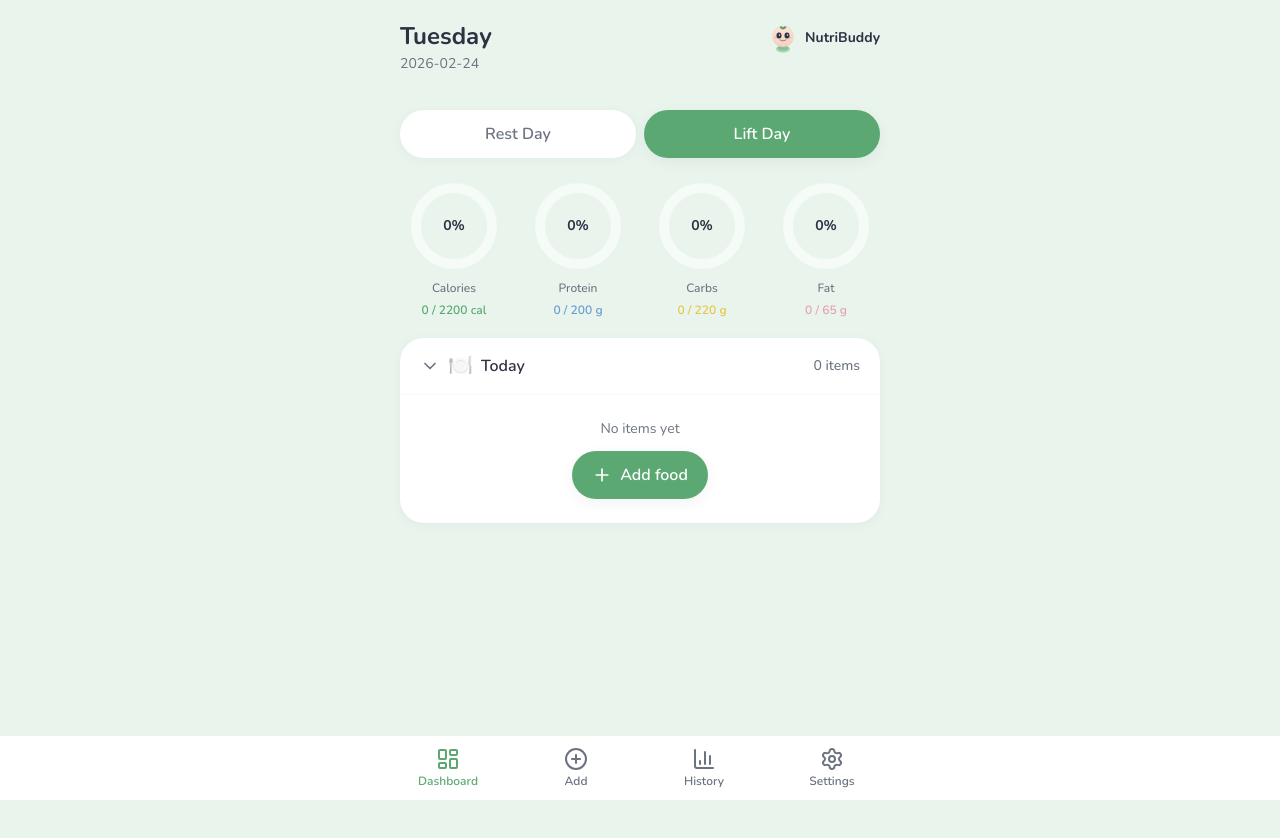
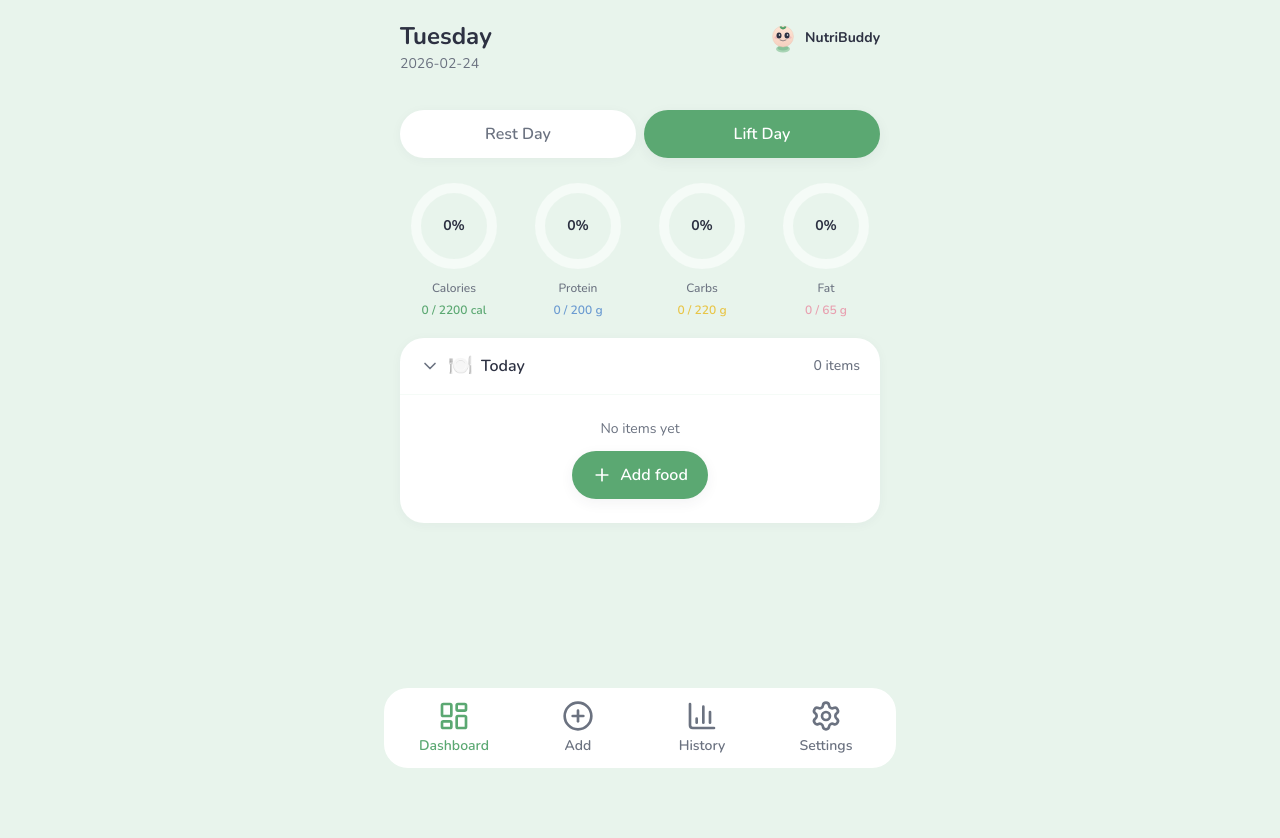
Before and after one commit to DrivenMadness/macro-tracker, a React (Vite) app: page / in a window 1280 px wide. Shown: the top 838 px of the page. Built offline with nearby package versions, Linux system fonts and the light colour scheme.

Commit message:
bottom buttons

```diff
--- a/src/App.tsx
+++ b/src/App.tsx
@@ -137,61 +137,62 @@ function App() {
       )}
 
       <nav
-        className="fixed bottom-0 left-0 right-0 bg-[var(--color-card)] shadow-[0_-4px 20px rgba(45,49,66,0.08)] safe-area-pb z-40"
+        className="fixed bottom-8 left-4 right-4 max-w-lg mx-auto rounded-3xl bg-[var(--color-card)] shadow-[0_-4px 20px rgba(45,49,66,0.08)] z-40"
+        style={{ paddingBottom: 'env(safe-area-inset-bottom, 0)' }}
         role="navigation"
       >
-        <div className="max-w-lg mx-auto flex items-center justify-around h-16">
+        <div className="flex items-center justify-around h-20 px-2">
           <button
             type="button"
             onClick={() => setTab('dashboard')}
-            className={`flex flex-col items-center justify-center gap-0.5 flex-1 min-h-[48px] tap-bounce ${
+            className={`flex flex-col items-center justify-center gap-1 flex-1 min-h-[56px] tap-bounce ${
               tab === 'dashboard'
                 ? 'text-[var(--color-accent)]'
                 : 'text-[var(--color-text-muted)]'
             }`}
             aria-current={tab === 'dashboard' ? 'page' : undefined}
           >
-            <LayoutDashboard className="w-6 h-6" />
-            <span className="text-xs font-semibold">Dashboard</span>
+            <LayoutDashboard className="w-8 h-8" />
+            <span className="text-sm font-semibold">Dashboard</span>
           </button>
           <button
             type="button"
             onClick={() => setTab('add')}
-            className={`flex flex-col items-center justify-center gap-0.5 flex-1 min-h-[48px] tap-bounce ${
+            className={`flex flex-col items-center justify-center gap-1 flex-1 min-h-[56px] tap-bounce ${
               tab === 'add'
                 ? 'text-[var(--color-accent)]'
                 : 'text-[var(--color-text-muted)]'
             }`}
             aria-current={tab === 'add' ? 'page' : undefined}
           >
-            <PlusCircle className="w-6 h-6" />
-            <span className="text-xs font-semibold">Add</span>
+            <PlusCircle className="w-8 h-8" />
+            <span className="text-sm font-semibold">Add</span>
           </button>
           <button
             type="button"
             onClick={() => setTab('history')}
-            className={`flex flex-col items-center justify-center gap-0.5 flex-1 min-h-[48px] tap-bounce ${
+            className={`flex flex-col items-center justify-center gap-1 flex-1 min-h-[56px] tap-bounce ${
               tab === 'history'
                 ? 'text-[var(--color-accent)]'
                 : 'text-[var(--color-text-muted)]'
             }`}
             aria-current={tab === 'history' ? 'page' : undefined}
           >
-            <BarChart3 className="w-6 h-6" />
-            <span className="text-xs font-semibold">History</span>
+            <BarChart3 className="w-8 h-8" />
+            <span className="text-sm font-semibold">History</span>
           </button>
           <button
             type="button"
             onClick={() => setTab('settings')}
-            className={`flex flex-col items-center justify-center gap-0.5 flex-1 min-h-[48px] tap-bounce ${
+            className={`flex flex-col items-center justify-center gap-1 flex-1 min-h-[56px] tap-bounce ${
               tab === 'settings'
                 ? 'text-[var(--color-accent)]'
                 : 'text-[var(--color-text-muted)]'
             }`}
             aria-current={tab === 'settings' ? 'page' : undefined}
           >
-            <Settings className="w-6 h-6" />
-            <span className="text-xs font-semibold">Settings</span>
+            <Settings className="w-8 h-8" />
+            <span className="text-sm font-semibold">Settings</span>
           </button>
         </div>
       </nav>
--- a/src/index.css
+++ b/src/index.css
@@ -58,7 +58,7 @@ button, a, [role="button"], .tap-target {
 
 #root {
   min-height: 100vh;
-  padding-bottom: 80px;
+  padding-bottom: 120px;
 }
 
 /* Bouncy tap animation */
```
